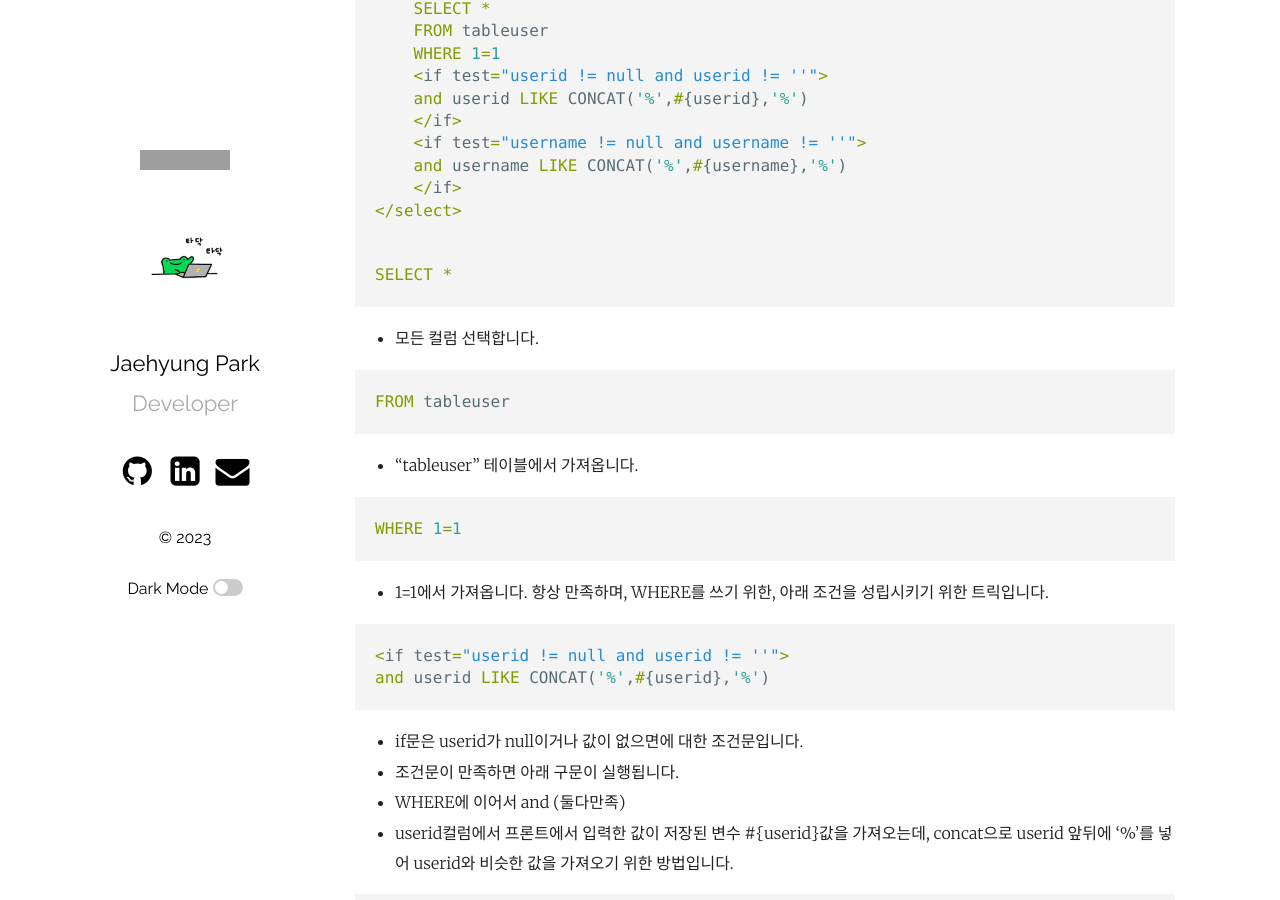
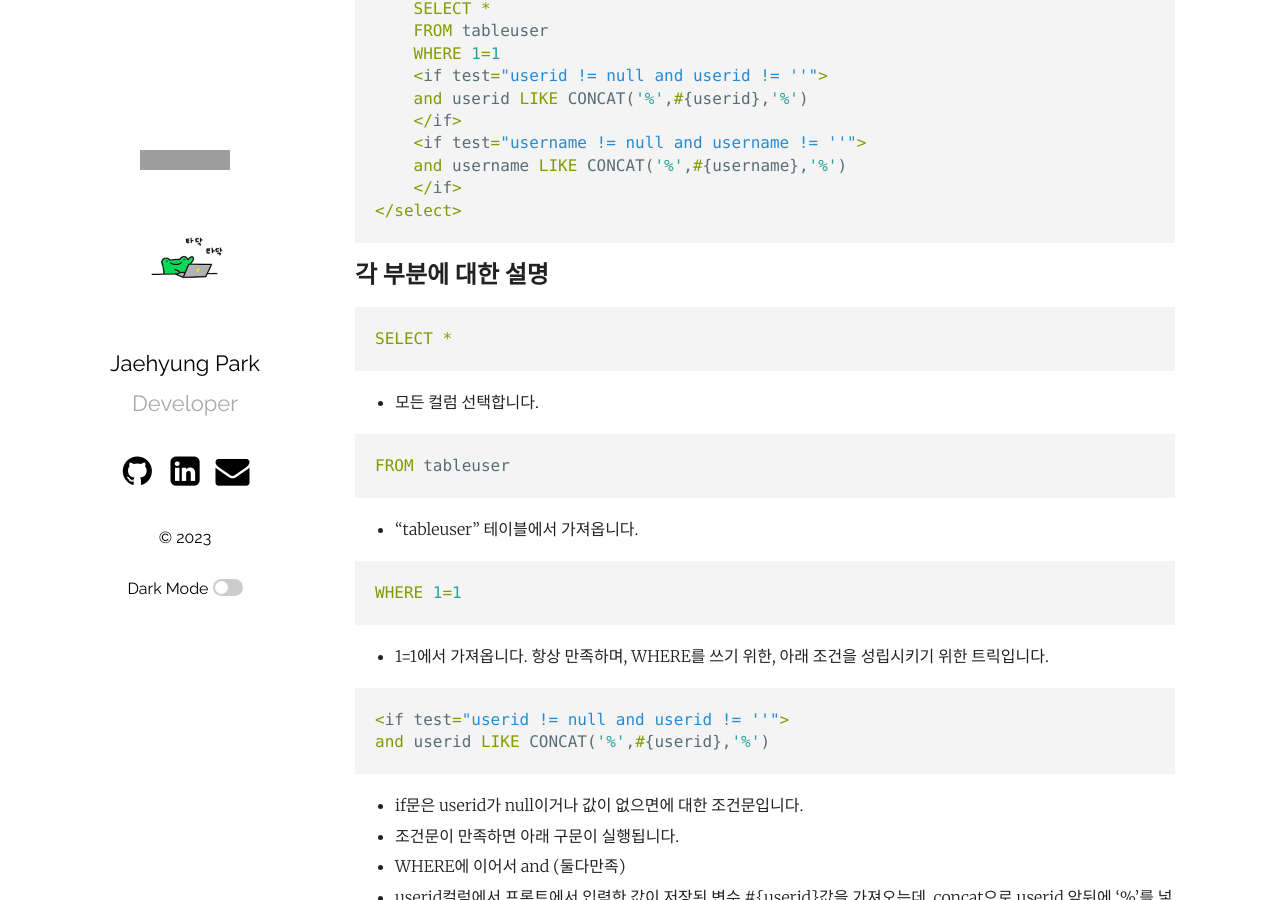
Before and after one commit to jbro321/jbro321.github.io, a Jekyll site: the page built from _posts/Tech/Java/Spring/2023-04-17-Spring_Get_user_list.md, in a window 1280 px wide and 900 px high, scrolled down 4791 px. Built offline with Jekyll 4.4.1, drawn with Linux system fonts in a browser that asks for light colours; comment, search, counter and statistics services are not loaded; grey boxes are pictures that could not be loaded.

Commit message:
fix: Change sql line In the sql part, one line merged to whole code block

````diff
--- a/_posts/Tech/Java/Spring/2023-04-17-Spring_Get_user_list.md
+++ b/_posts/Tech/Java/Spring/2023-04-17-Spring_Get_user_list.md
@@ -169,6 +169,7 @@ public interface UserRepository {
     </if>
 </select>
 ```
+## 각 부분에 대한 설명
 ```sql
 SELECT *
 ```
````
